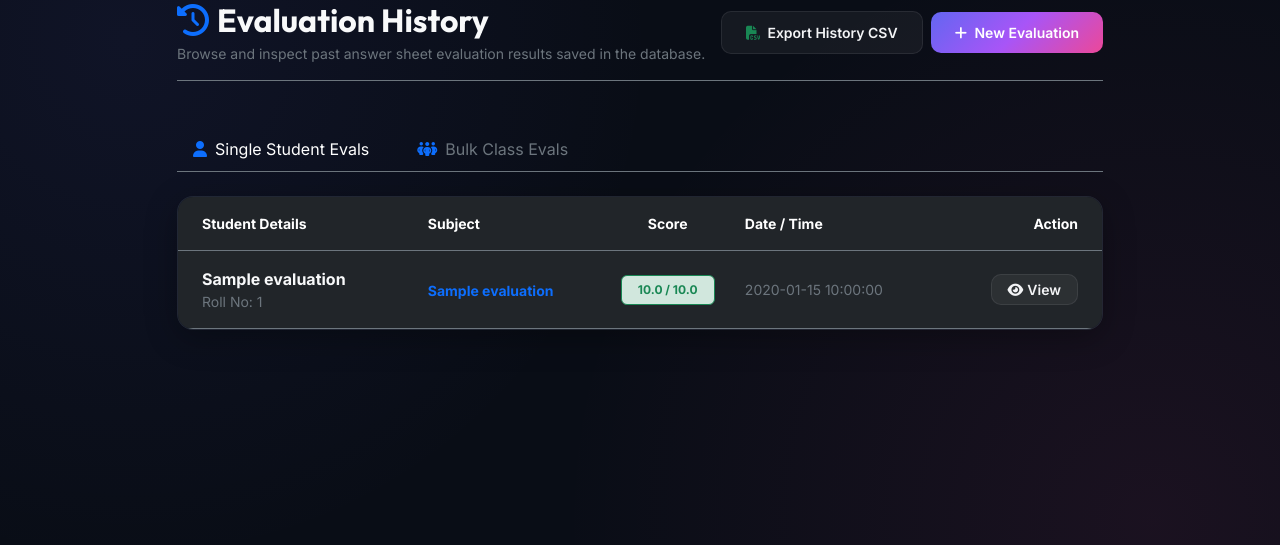
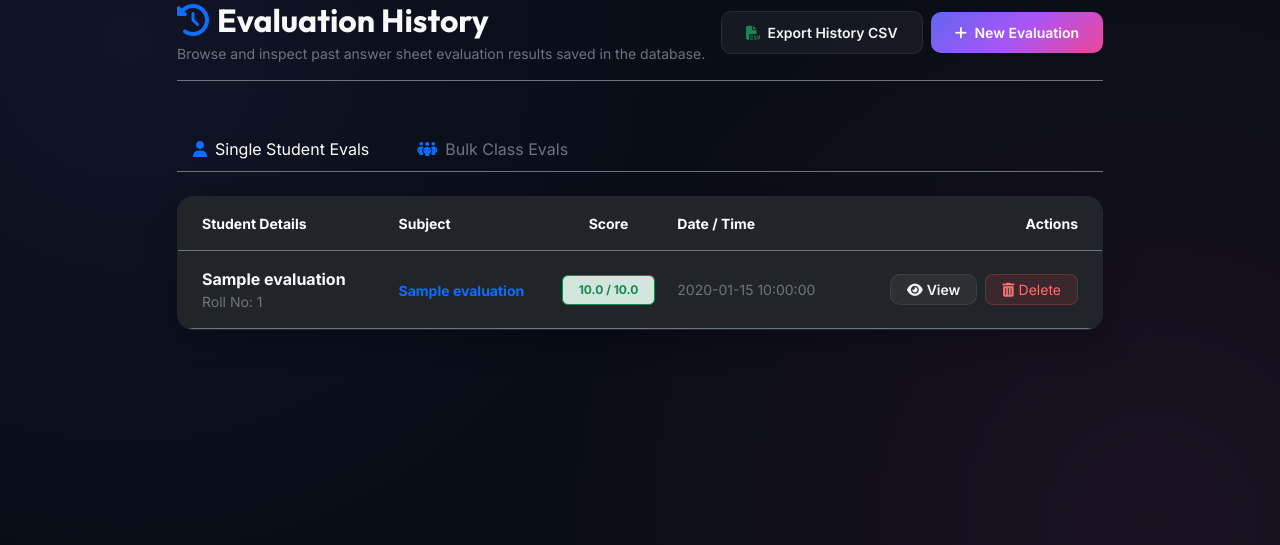
Before and after one commit to Muralidhar-ai/Answer-Evaluator-AI, a Flask app: page /history in a window 1280 px wide. Shown: the part 120-665 px from the top of the page. Run offline with Flask 3, Linux system fonts and the light colour scheme; tables that the repository leaves empty hold one stand-in row (values such as "Sample post").

Commit message:
Updated EvalIQ project code

```diff
--- a/app.py
+++ b/app.py
@@ -13,7 +13,7 @@ from config import Config
 from utils.storage import (
     init_db, save_evaluation, get_all_evaluations, get_evaluation_by_id,
     update_evaluation_marks, save_bulk_evaluation, get_all_bulk_evaluations,
-    get_bulk_evaluation_by_id
+    get_bulk_evaluation_by_id, delete_evaluation, delete_bulk_evaluation
 )
 from utils.ocr import extract_questions_or_rubric, ocr_student_sheet
 from utils.evaluator import align_answers, evaluate_all
@@ -376,6 +376,26 @@ def history():
     bulk_evals = get_all_bulk_evaluations()
     return render_template('history.html', evaluations=evals, bulk_evaluations=bulk_evals)
 
+@app.route('/delete-evaluation/<int:eval_id>', methods=['POST'])
+def delete_evaluation_route(eval_id):
+    try:
+        success = delete_evaluation(eval_id)
+        if success:
+            return jsonify({"status": "success", "message": "Evaluation deleted."})
+        return jsonify({"status": "error", "message": "Evaluation not found."}), 404
+    except Exception as e:
+        return jsonify({"status": "error", "message": str(e)}), 500
+
+@app.route('/delete-bulk/<int:bulk_id>', methods=['POST'])
+def delete_bulk_route(bulk_id):
+    try:
+        success = delete_bulk_evaluation(bulk_id)
+        if success:
+            return jsonify({"status": "success", "message": "Bulk session deleted."})
+        return jsonify({"status": "error", "message": "Bulk session not found."}), 404
+    except Exception as e:
+        return jsonify({"status": "error", "message": str(e)}), 500
+
 @app.route('/bulk')
 def bulk():
     return render_template('bulk_upload.html')
--- a/static/css/style.css
+++ b/static/css/style.css
@@ -60,6 +60,22 @@ h1, h2, h3, h4, h5, h6, .display-font {
     -webkit-background-clip: text;
     -webkit-text-fill-color: transparent;
     background-clip: text;
+}
+
+/* Hero Tagline — sky-blue bold with glow */
+.tagline-hero {
+    font-family: 'Outfit', sans-serif;
+    font-size: 1.35rem;
+    font-weight: 700;
+    color: #00bfff;
+    letter-spacing: 0.5px;
+    text-shadow: 0 0 18px rgba(0, 191, 255, 0.45), 0 0 40px rgba(0, 191, 255, 0.2);
+    animation: tagline-glow 3s ease-in-out infinite alternate;
+}
+
+@keyframes tagline-glow {
+    from { text-shadow: 0 0 12px rgba(0, 191, 255, 0.35), 0 0 30px rgba(0, 191, 255, 0.15); }
+    to   { text-shadow: 0 0 24px rgba(0, 191, 255, 0.65), 0 0 55px rgba(0, 191, 255, 0.35); }
 }
 
 /* Nav Bar styling */
--- a/templates/history.html
+++ b/templates/history.html
@@ -49,12 +49,12 @@
                                     <th class="py-3 border-secondary">Subject</th>
                                     <th class="py-3 border-secondary text-center">Score</th>
                                     <th class="py-3 border-secondary">Date / Time</th>
-                                    <th class="py-3 px-4 border-secondary text-end">Action</th>
+                                    <th class="py-3 px-4 border-secondary text-end">Actions</th>
                                 </tr>
                             </thead>
                             <tbody>
                                 {% for row in evaluations %}
-                                <tr class="history-row" onclick="window.location.href='{{ url_for('results', eval_id=row.id) }}'">
+                                <tr class="history-row" id="eval-row-{{ row.id }}" onclick="window.location.href='{{ url_for('results', eval_id=row.id) }}'">
                                     <td class="py-3 px-4 border-secondary">
                                         <div class="fw-bold text-light">{{ row.student_name }}</div>
                                         <div class="text-secondary small">Roll No: {{ row.student_id }}</div>
@@ -71,9 +71,16 @@
                                         {{ row.timestamp }}
                                     </td>
                                     <td class="py-3 px-4 border-secondary text-end">
-                                        <a href="{{ url_for('results', eval_id=row.id) }}" class="btn btn-secondary-custom btn-sm py-1 px-3" onclick="event.stopPropagation();">
-                                            <i class="fa-solid fa-eye me-1"></i>View
-                                        </a>
+                                        <div class="d-flex gap-2 justify-content-end" onclick="event.stopPropagation();">
+                                            <a href="{{ url_for('results', eval_id=row.id) }}" class="btn btn-secondary-custom btn-sm py-1 px-3">
+                                                <i class="fa-solid fa-eye me-1"></i>View
+                                            </a>
+                                            <button class="btn btn-sm py-1 px-3 btn-delete"
+                                                style="background: rgba(239,68,68,0.12); border: 1px solid rgba(239,68,68,0.3); color: #f87171; border-radius: 8px;"
+                                                onclick="confirmDelete('eval', {{ row.id }}, '{{ row.student_name }}')">
+                                                <i class="fa-solid fa-trash-can me-1"></i>Delete
+                                            </button>
+                                        </div>
                                     </td>
                                 </tr>
                                 {% endfor %}
@@ -107,12 +114,12 @@
                                     <th class="py-3 px-4 border-secondary">Class / Subject Details</th>
                                     <th class="py-3 border-secondary text-center">Student Count</th>
                                     <th class="py-3 border-secondary">Date / Time</th>
-                                    <th class="py-3 px-4 border-secondary text-end">Action</th>
+                                    <th class="py-3 px-4 border-secondary text-end">Actions</th>
                                 </tr>
                             </thead>
                             <tbody>
                                 {% for row in bulk_evaluations %}
-                                <tr class="history-row" onclick="window.location.href='{{ url_for('bulk_results', bulk_id=row.id) }}'">
+                                <tr class="history-row" id="bulk-row-{{ row.id }}" onclick="window.location.href='{{ url_for('bulk_results', bulk_id=row.id) }}'">
                                     <td class="py-3 px-4 border-secondary">
                                         <div class="fw-bold text-light">{{ row.subject }}</div>
                                         <span class="text-secondary small">Session ID: {{ row.id }}</span>
@@ -126,9 +133,16 @@
                                         {{ row.timestamp }}
                                     </td>
                                     <td class="py-3 px-4 border-secondary text-end">
-                                        <a href="{{ url_for('bulk_results', bulk_id=row.id) }}" class="btn btn-secondary-custom btn-sm py-1 px-3" onclick="event.stopPropagation();">
-                                            <i class="fa-solid fa-eye me-1"></i>View Class
-                                        </a>
+                                        <div class="d-flex gap-2 justify-content-end" onclick="event.stopPropagation();">
+                                            <a href="{{ url_for('bulk_results', bulk_id=row.id) }}" class="btn btn-secondary-custom btn-sm py-1 px-3">
+                                                <i class="fa-solid fa-eye me-1"></i>View Class
+                                            </a>
+                                            <button class="btn btn-sm py-1 px-3 btn-delete"
+                                                style="background: rgba(239,68,68,0.12); border: 1px solid rgba(239,68,68,0.3); color: #f87171; border-radius: 8px;"
+                                                onclick="confirmDelete('bulk', {{ row.id }}, '{{ row.subject }}')">
+                                                <i class="fa-solid fa-trash-can me-1"></i>Delete
+                                            </button>
+                                        </div>
                                     </td>
                                 </tr>
                                 {% endfor %}
@@ -153,6 +167,28 @@
     </div>
 </div>
 
+<!-- Delete Confirmation Modal -->
+<div class="modal fade" id="deleteModal" tabindex="-1" aria-hidden="true">
+    <div class="modal-dialog modal-dialog-centered modal-sm">
+        <div class="modal-content glass-card border-0 p-3">
+            <div class="modal-body text-center py-3">
+                <div class="mb-3">
+                    <i class="fa-solid fa-triangle-exclamation text-danger" style="font-size: 2.5rem;"></i>
+                </div>
+                <h5 class="text-light fw-bold mb-1">Delete Evaluation?</h5>
+                <p class="text-secondary small mb-0" id="delete-modal-label">This action cannot be undone.</p>
+            </div>
+            <div class="modal-footer border-0 justify-content-center pt-0 gap-2">
+                <button type="button" class="btn btn-secondary-custom btn-sm px-4" data-bs-dismiss="modal">Cancel</button>
+                <button type="button" class="btn btn-sm px-4 fw-bold" id="confirm-delete-btn"
+                    style="background: rgba(239,68,68,0.15); border: 1px solid rgba(239,68,68,0.4); color: #f87171; border-radius: 8px;">
+                    <i class="fa-solid fa-trash-can me-1"></i>Delete
+                </button>
+            </div>
+        </div>
+    </div>
+</div>
+
 <style>
 .nav-tabs .nav-link {
     transition: all 0.2s ease-in-out;
@@ -168,5 +204,55 @@
 .nav-tabs .nav-link:not(.active):hover {
     color: #adb5bd !important;
 }
+.btn-delete:hover {
+    background: rgba(239,68,68,0.25) !important;
+    border-color: rgba(239,68,68,0.6) !important;
+    color: #fca5a5 !important;
+}
+@keyframes fadeSlideOut {
+    from { opacity: 1; transform: translateX(0); }
+    to   { opacity: 0; transform: translateX(30px); }
+}
 </style>
+
+<script>
+let _deleteType = null;
+let _deleteId   = null;
+
+function confirmDelete(type, id, label) {
+    _deleteType = type;
+    _deleteId   = id;
+    const prefix = type === 'eval' ? 'student evaluation for' : 'bulk session for';
+    document.getElementById('delete-modal-label').textContent =
+        `Delete ${prefix} "${label}"? This cannot be undone.`;
+    new bootstrap.Modal(document.getElementById('deleteModal')).show();
+}
+
+document.getElementById('confirm-delete-btn').addEventListener('click', async function () {
+    const url = _deleteType === 'eval'
+        ? `/delete-evaluation/${_deleteId}`
+        : `/delete-bulk/${_deleteId}`;
+    const rowId = _deleteType === 'eval'
+        ? `eval-row-${_deleteId}`
+        : `bulk-row-${_deleteId}`;
+
+    bootstrap.Modal.getInstance(document.getElementById('deleteModal')).hide();
+
+    try {
+        const res = await fetch(url, { method: 'POST', headers: { 'X-Requested-With': 'XMLHttpRequest' } });
+        const data = await res.json();
+        if (data.status === 'success') {
+            const row = document.getElementById(rowId);
+            if (row) {
+                row.style.animation = 'fadeSlideOut 0.35s ease forwards';
+                setTimeout(() => row.remove(), 360);
+            }
+        } else {
+            alert('Error: ' + data.message);
+        }
+    } catch (e) {
+        alert('Delete failed. Please try again.');
+    }
+});
+</script>
 {% endblock %}
--- a/templates/upload.html
+++ b/templates/upload.html
@@ -8,7 +8,8 @@
         <!-- Title Header -->
         <div class="text-center mb-5">
             <h1 class="display-5 fw-bold gradient-text">Evaluate Answer Sheets</h1>
-            <p class="text-secondary">Upload exam documents and let LLaMA 4 Maverick extract questions, OCR handwritten scripts, and evaluate answers against your rubrics.</p>
+            <p class="tagline-hero mt-2 mb-3">Smarter Grading. Faster Results. Fairer Evaluation.</p>
+            <p class="text-secondary">Upload exam documents and let AI extract questions, OCR handwritten scripts, and evaluate answers against your rubrics.</p>
         </div>
 
         <form id="upload-form" method="POST" enctype="multipart/form-data">
--- a/utils/storage.py
+++ b/utils/storage.py
@@ -184,3 +184,28 @@ def get_bulk_evaluation_by_id(bulk_id):
         bulk_dict["evaluation_ids"] = json.loads(bulk_dict["evaluation_ids"])
         return bulk_dict
     return None
+
+def delete_evaluation(eval_id):
+    """
+    Deletes a single evaluation record by ID.
+    """
+    conn = get_db_connection()
+    cursor = conn.cursor()
+    cursor.execute("DELETE FROM evaluations WHERE id = ?", (eval_id,))
+    affected = cursor.rowcount
+    conn.commit()
+    conn.close()
+    return affected > 0
+
+def delete_bulk_evaluation(bulk_id):
+    """
+    Deletes a bulk evaluation session by ID.
+    Individual student evaluations are kept in history.
+    """
+    conn = get_db_connection()
+    cursor = conn.cursor()
+    cursor.execute("DELETE FROM bulk_evaluations WHERE id = ?", (bulk_id,))
+    affected = cursor.rowcount
+    conn.commit()
+    conn.close()
+    return affected > 0
```
